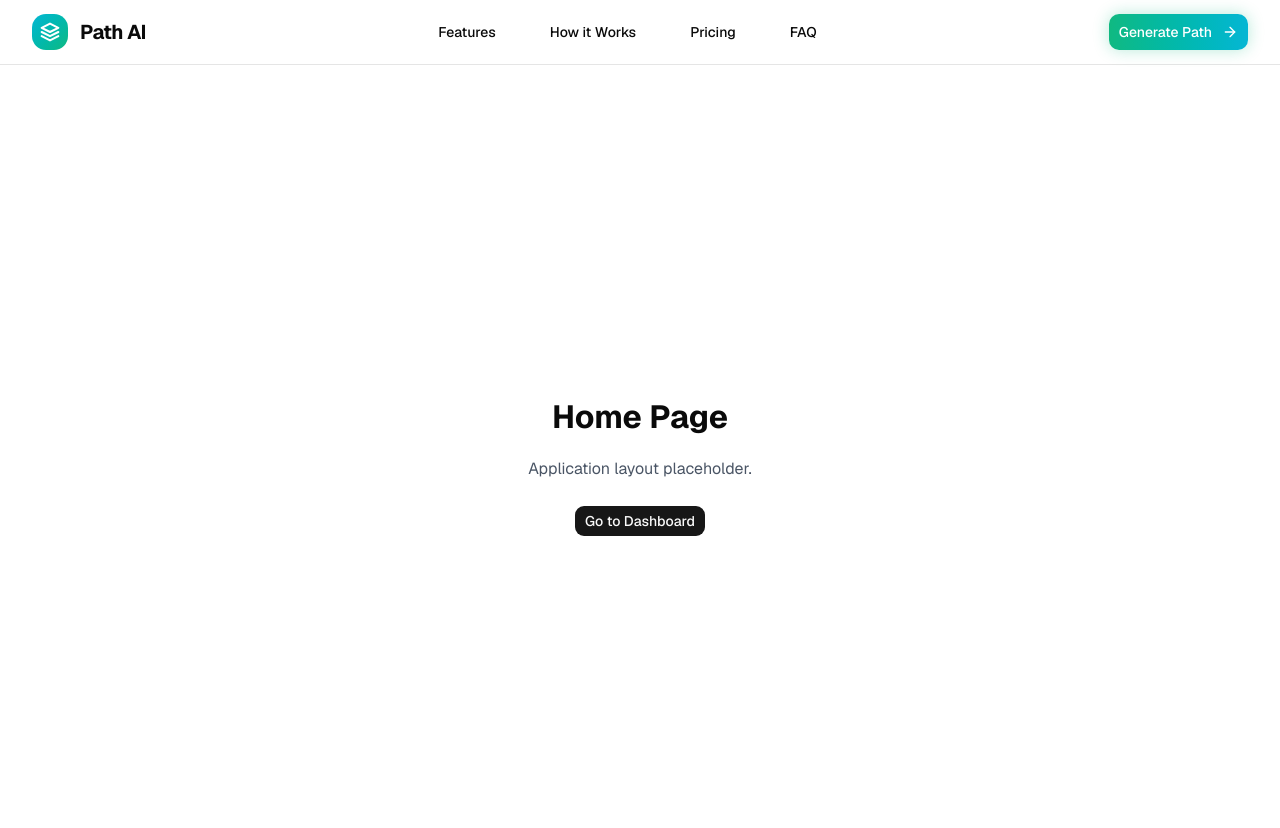
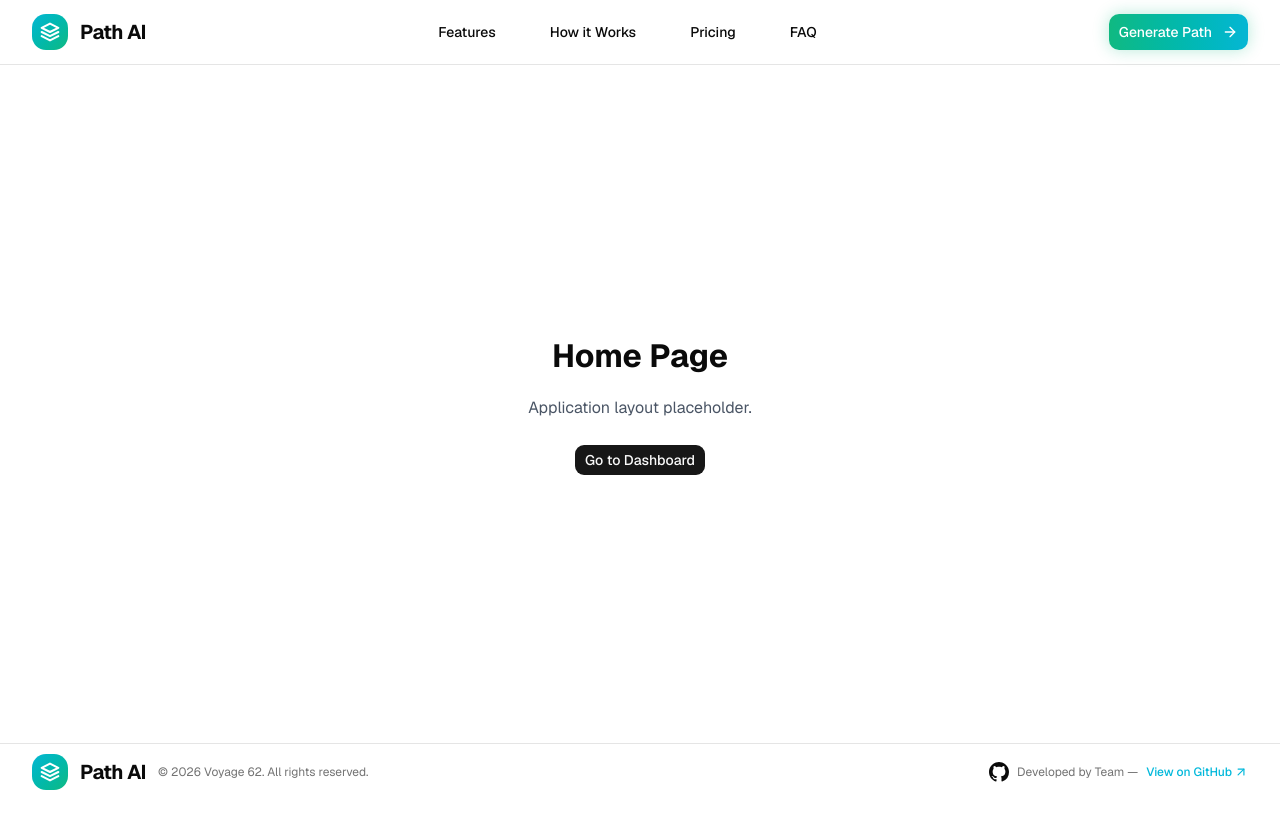
Before and after one commit to chingu-voyages/V62-tier2-team-24, a Next.js app: page / in a window 1280 px wide. Shown: the top 828 px of the page. After the commit the page ends 800 px from the top, so only its background shows below. Built offline with nearby package versions, Linux system fonts and the light colour scheme.

Commit message:
feat: add footer component

```diff
--- a/src/app/(landing)/layout.tsx
+++ b/src/app/(landing)/layout.tsx
@@ -1,10 +1,12 @@
 import { HeaderLanding } from "@/components/headers/header-landing";
+import { Footer } from "@/components/footer";
 
 export default function AppLayout({ children }: { children: React.ReactNode }) {
   return (
     <>
       <HeaderLanding />
-      <main>{children}</main>
+      <main className="flex flex-1 flex-col">{children}</main>
+      <Footer />
     </>
   );
 }
--- a/src/app/(landing)/page.tsx
+++ b/src/app/(landing)/page.tsx
@@ -3,7 +3,7 @@ import { Button } from "@/components/ui/button";
 
 export default function Home() {
   return (
-    <main className="flex min-h-screen flex-col items-center justify-center p-6 md:p-24 text-center">
+    <div className="flex flex-1 w-full flex-col items-center justify-center p-6 md:p-24 text-center">
       <h1 className="text-heading-1 font-bold">Home Page</h1>
       <p className="mt-4 text-body text-gray-600">
         Application layout placeholder.
@@ -11,6 +11,6 @@ export default function Home() {
       <Button asChild className="mt-6">
         <Link href="/dashboard">Go to Dashboard</Link>
       </Button>
-    </main>
+    </div>
   );
 }
--- a/src/app/dashboard/layout.tsx
+++ b/src/app/dashboard/layout.tsx
@@ -1,4 +1,3 @@
-// app/dashboard/layout.tsx
 import { AppSidebar } from "@/components/app-sidebar";
 import {
   Breadcrumb,
@@ -23,6 +22,7 @@ export default function DashboardLayout({
   children: React.ReactNode;
 }) {
   return (
+    <>
       <SidebarProvider>
         <AppSidebar />
         <SidebarInset>
@@ -47,5 +47,6 @@ export default function DashboardLayout({
           {children}
         </SidebarInset>
       </SidebarProvider>
+    </>
   );
 }
--- a/src/app/layout.tsx
+++ b/src/app/layout.tsx
@@ -17,9 +17,7 @@ export default function RootLayout({
 }>) {
   return (
     <html lang="en" className={cn(" font-sans", geist.variable)}>
-      <body className="min-h-screen  antialiased flex flex-col">
-        <main className="flex-1">{children}</main>
-      </body>
+      <body className="min-h-screen antialiased flex flex-col">{children}</body>
     </html>
   );
 }
--- a/src/components/Footer.tsx
+++ b/src/components/Footer.tsx
@@ -1,3 +1,49 @@
-export default function Footer() {
-  return null;
+import { ArrowUpRight } from "lucide-react";
+import { Logo } from "@/components/ui/logo";
+import { cn } from "@/lib/utils";
+
+interface FooterProps {
+  className?: string;
 }
+
+export function Footer({ className }: FooterProps) {
+  return (
+    <footer
+      className={cn(
+        "w-full border-t border-border bg-background text-sm text-muted-foreground",
+        className,
+      )}
+    >
+      <div className="mx-auto flex max-w-7xl items-center justify-between px-4 py-[10px] sm:px-6 lg:px-8 max-[675px]:flex-col max-[675px]:gap-4 max-[675px]:text-center">
+        <div className="flex flex-wrap items-center gap-3 max-[675px]:flex-col max-[675px]:justify-center">
+          <Logo />
+          <span className="text-xs text-muted-foreground">
+            © 2026 Voyage 62. All rights reserved.
+          </span>
+        </div>
+
+        <div className="flex items-center gap-2 text-xs max-[675px]:justify-center">
+          <svg
+            className="size-5 text-foreground shrink-0"
+            viewBox="0 0 24 24"
+            fill="currentColor"
+          >
+            <path d="M12 0C5.37 0 0 5.37 0 12c0 5.31 3.435 9.795 8.205 11.385.6.105.825-.255.825-.57 0-.285-.015-1.23-.015-2.235-3.015.555-3.795-.735-4.035-1.41-.135-.345-.72-1.41-1.23-1.695-.42-.225-1.02-.78-.015-.795.945-.015 1.62.87 1.845 1.23 1.08 1.815 2.805 1.305 3.495.99.105-.78.42-1.305.765-1.605-2.67-.3-5.46-1.335-5.46-5.925 0-1.305.465-2.385 1.23-3.225-.12-.3-.54-1.53.12-3.18 0 0 1.005-.315 3.3 1.23.96-.27 1.98-.405 3-.405s2.04.135 3 .405c2.295-1.56 3.3-1.23 3.3-1.23.66 1.65.24 2.88.12 3.18.765.84 1.23 1.905 1.23 3.225 0 4.605-2.805 5.625-5.475 5.925.435.375.81 1.095.81 2.22 0 1.605-.015 2.895-.015 3.3 0 .315.225.69.825.57A12.02 12.02 0 0 0 24 12c0-6.63-5.37-12-12-12z" />
+          </svg>
+
+          <span>Developed by Team —</span>
+
+          <a
+            href="https://github.com/chingu-voyages/V62-tier2-team-24#our-team"
+            target="_blank"
+            rel="noopener noreferrer"
+            className="inline-flex items-center gap-0.5 font-medium text-cyan-500 transition-colors hover:text-cyan-400"
+          >
+            View on GitHub
+            <ArrowUpRight className="size-3.5" />
+          </a>
+        </div>
+      </div>
+    </footer>
+  );
+}
--- a/src/components/Navbar.tsx
+++ /dev/null
@@ -1,3 +0,0 @@
-export default function Navbar() {
-  return null;
-}
--- a/src/components/headers/header-landing.tsx
+++ b/src/components/headers/header-landing.tsx
@@ -5,13 +5,7 @@ import Link from "next/link";
 import { Menu, X, ArrowRight } from "lucide-react";
 import { Button } from "@/components/ui/button";
 import { Logo } from "@/components/ui/logo";
-
-const NAV_ITEMS = [
-  { label: "Features", href: "#features" },
-  { label: "How it Works", href: "#how-it-works" },
-  { label: "Pricing", href: "#pricing" },
-  { label: "FAQ", href: "#faq" },
-];
+import { NAV_ITEMS } from "@/config/navigation";
 
 export function HeaderLanding() {
   const [isMobileMenuOpen, setIsMobileMenuOpen] = useState(false);
--- /dev/null
+++ b/src/config/navigation.ts
@@ -0,0 +1,11 @@
+export interface NavItem {
+  label: string;
+  href: string;
+}
+
+export const NAV_ITEMS: NavItem[] = [
+  { label: "Features", href: "#features" },
+  { label: "How it Works", href: "#how-it-works" },
+  { label: "Pricing", href: "#pricing" },
+  { label: "FAQ", href: "#faq" },
+];
```
Lines whose indentation alone changed are shown as unchanged.
